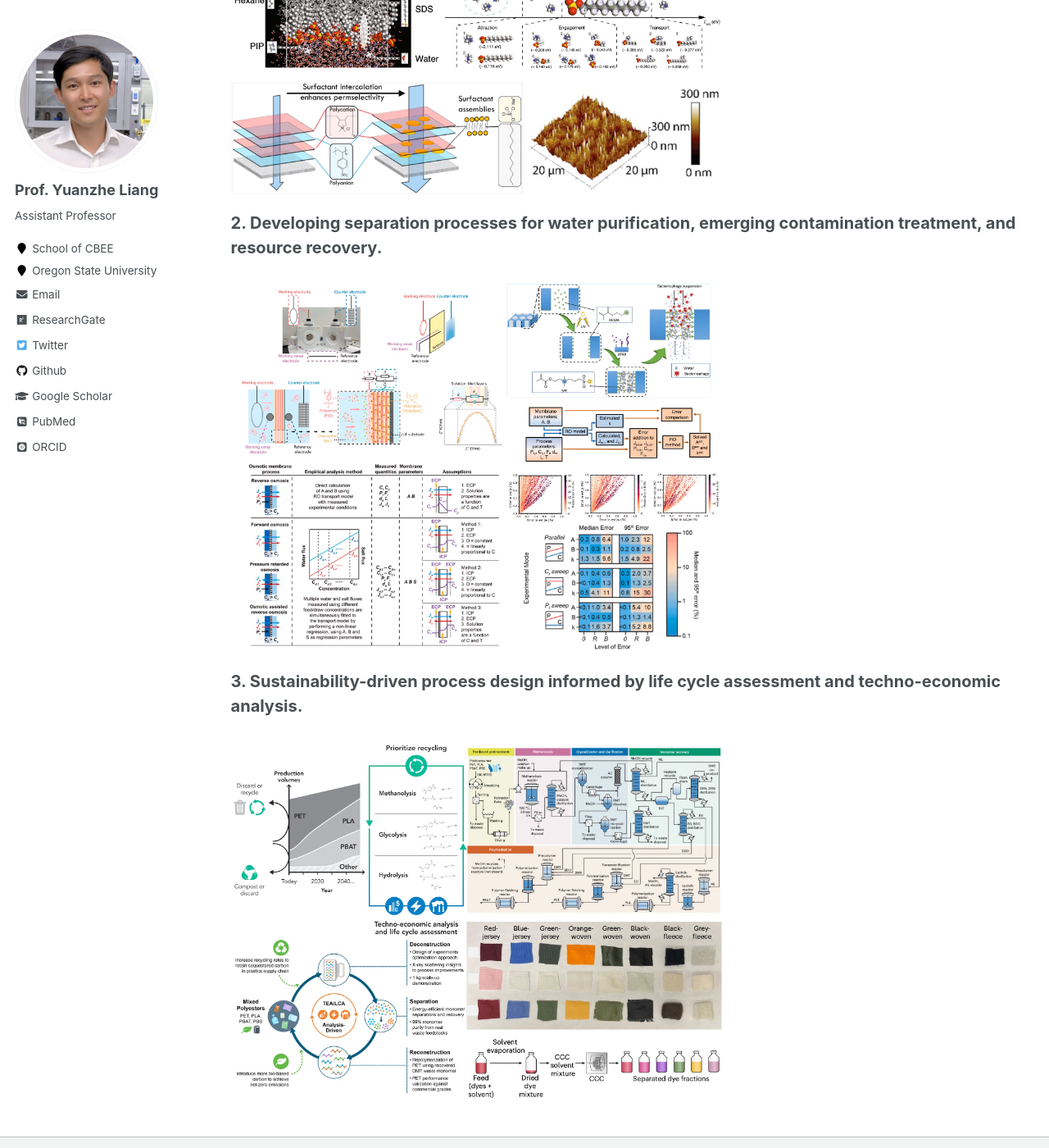
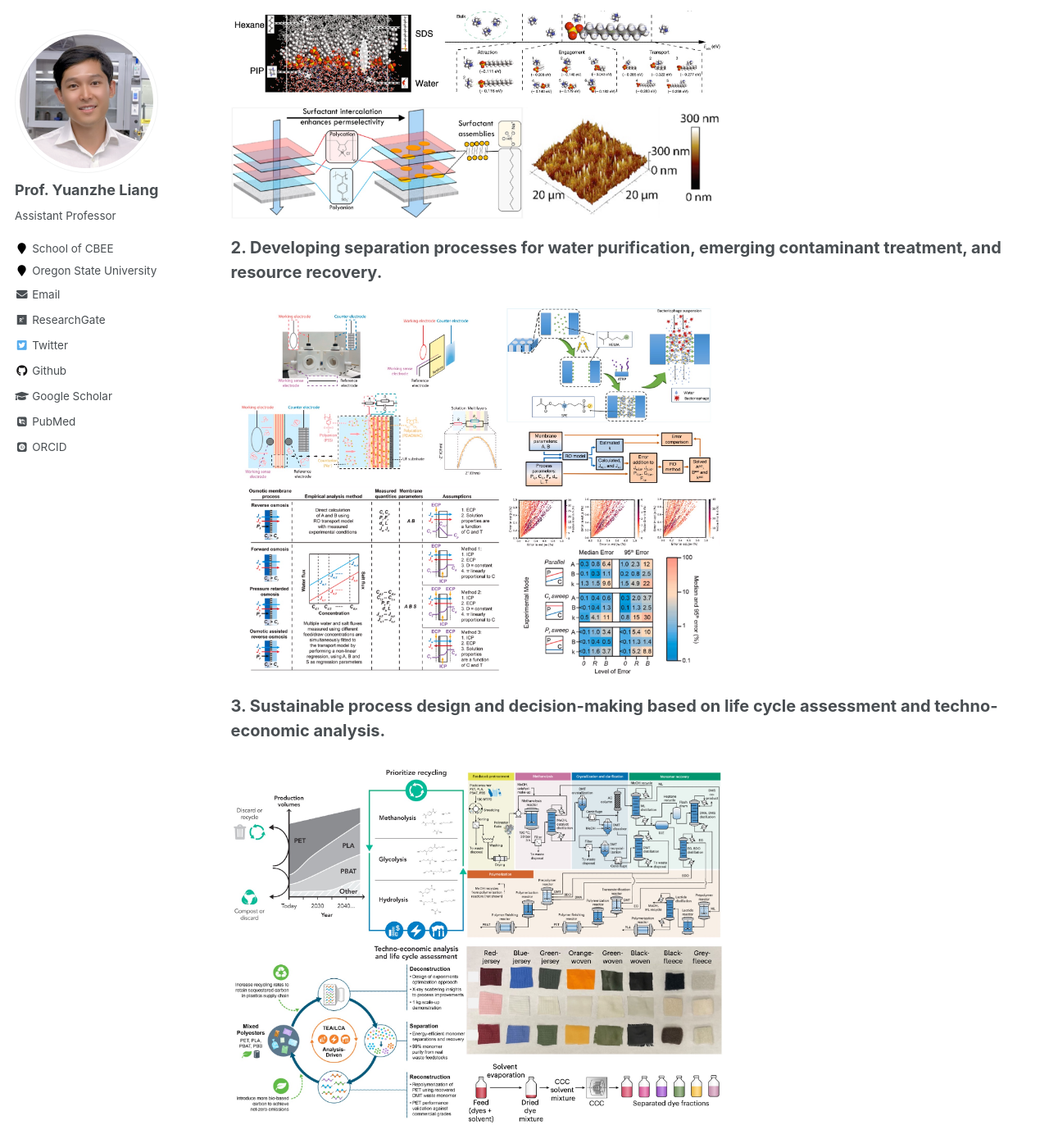
Before and after one commit to yuanzheliang/yuanzheliang.github.io, a Jekyll site: the page built from _pages/talks.html, in a window 1280 px wide and 1400 px high, scrolled down 477 px. Shown: the whole window at 82% size. Built offline with Jekyll 4.4.1, drawn with Linux system fonts in a browser that asks for light colours; some web fonts are replaced; some of the changed text lies outside the part shown.

Commit message:
Update talks.html

```diff
--- a/_pages/talks.html
+++ b/_pages/talks.html
@@ -6,11 +6,11 @@ author_profile: true
 ---
 
 <br>
-<p style="font-size: 20px;"><b>1. Engineering functional membrane materials and unraveling transport mechanisms.<b></p>
+<p style="font-size: 20px;"><b>1. Engineering functional membrane materials and advancing mechanistic understanding of transport phenomena.<b></p>
 <img src='/images/Area1.jpg' width='600' height='600'>
 <br>
-<p style="font-size: 20px;"><b>2. Developing separation processes for water purification, emerging contamination treatment, and resource recovery.<b></p>
+<p style="font-size: 20px;"><b>2. Developing separation processes for water purification, emerging contaminant treatment, and resource recovery.<b></p>
 <img src='/images/Area2.jpg' width='600' height='600'>
 <br>
-<p style="font-size: 20px;"><b>3. Sustainability-driven process design informed by life cycle assessment and techno-economic analysis.<b></p>
+<p style="font-size: 20px;"><b>3. Sustainable process design and decision-making based on life cycle assessment and techno-economic analysis.<b></p>
 <img src='/images/Area3.jpg' width='600' height='600'>
```
